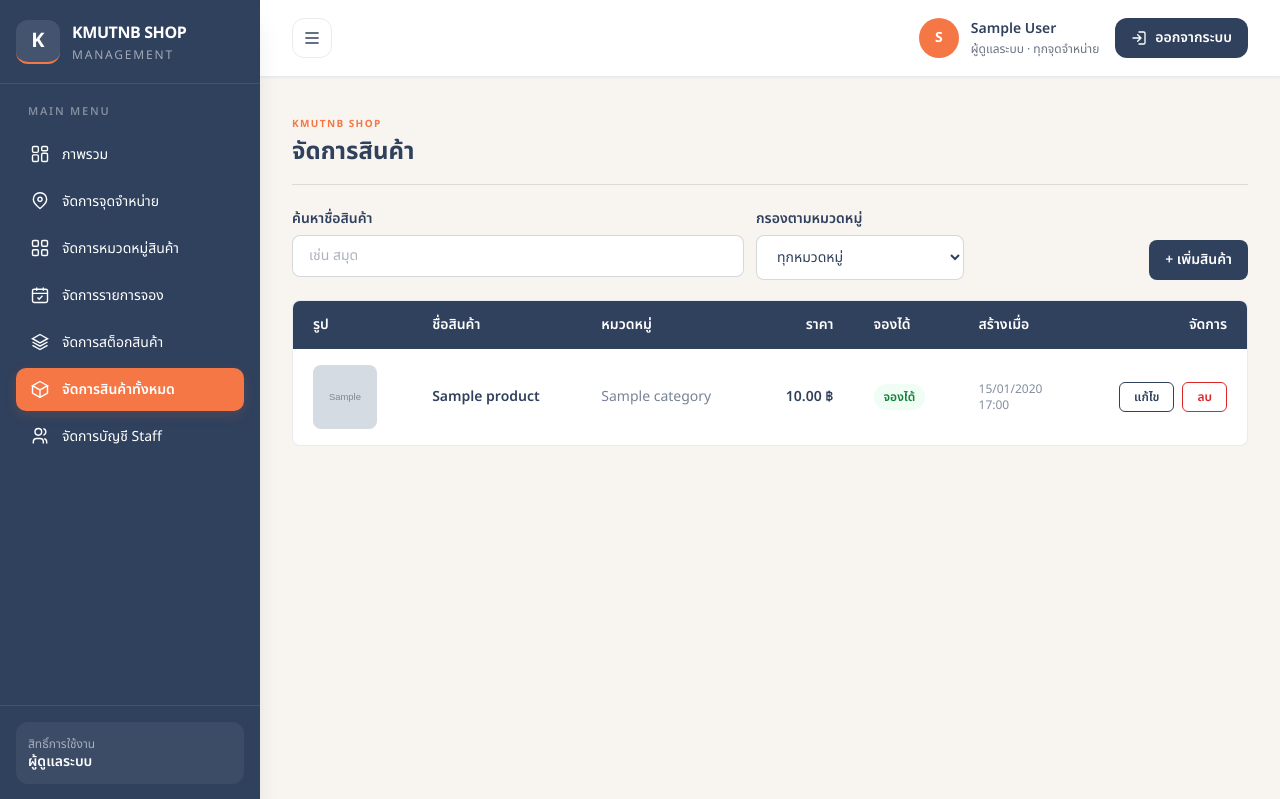
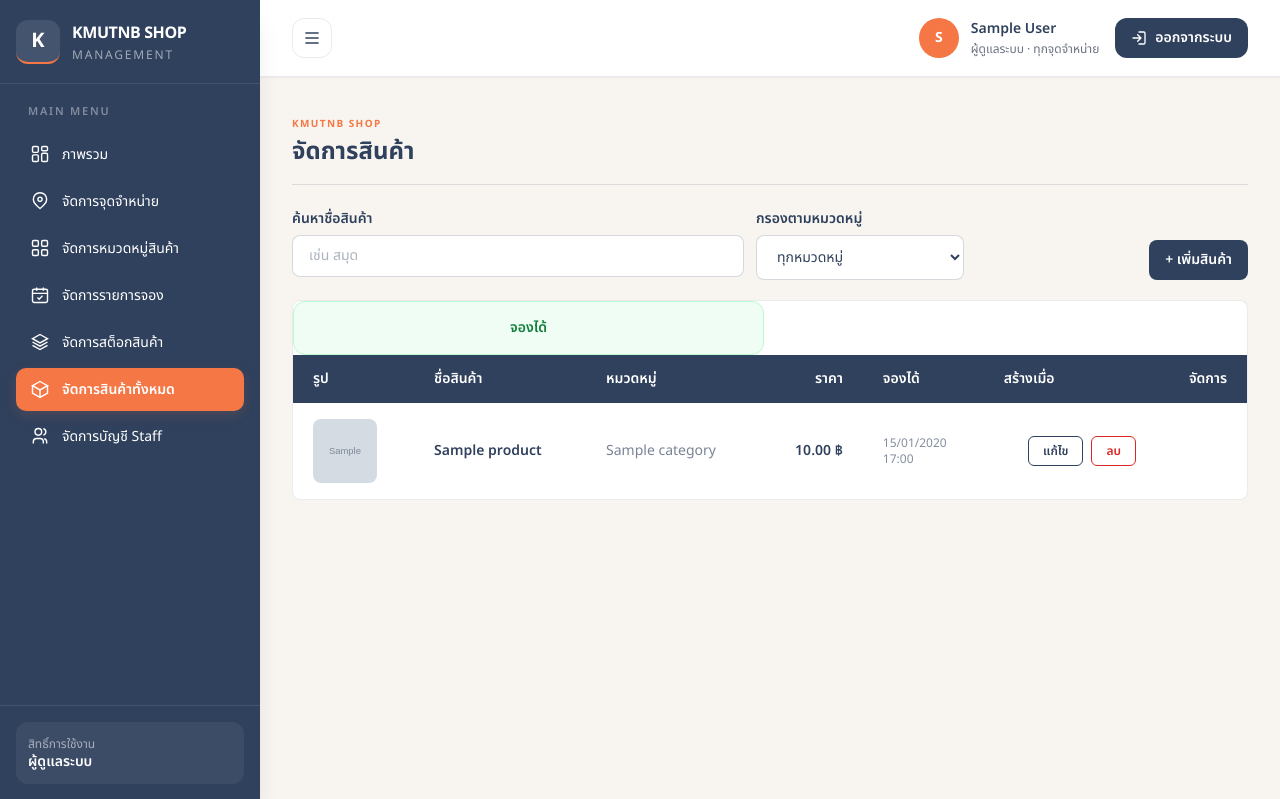
Before and after one commit to cs6636135/Kmutnb_Shop_, a Django app: page /manage/products/ in a window 1280 px wide. Shown: the top 799 px of the page. Run offline with Django 5.2, Linux system fonts and the light colour scheme; a user stored in the database is signed in; tables that the repository leaves empty hold one stand-in row (values such as "Sample post"); grey boxes marked "Sample" are stand-in pictures; some libraries are stand-ins or nearby versions.

Commit message:
Update products.html

```diff
--- a/templates/manage/products.html
+++ b/templates/manage/products.html
@@ -78,13 +78,17 @@
                                 <td class="whitespace-nowrap px-5 py-4 text-right align-middle font-semibold">
                                     {{ p.price|floatformat:2 }} ฿
                                 </td>
-                                <td class="whitespace-nowrap px-5 py-4 align-middle">
-                                    {% if p.reservable %}
-                                        <span class="rounded-full bg-green-50 px-2.5 py-1 text-xs font-semibold text-green-700">จองได้</span>
-                                    {% else %}
-                                        <span class="rounded-full bg-slate-100 px-2.5 py-1 text-xs font-semibold text-slate-600">จองไม่ได้</span>
-                                    {% endif %}
-                                </td>
+                                <div class="grid grid-cols-2 gap-3">
+    {% if p.reservable %}
+        <div class="flex items-center justify-center rounded-xl border border-green-200 bg-green-50 px-3 py-4 text-sm font-semibold text-green-700">
+            จองได้
+        </div>
+    {% else %}
+        <div class="flex items-center justify-center rounded-xl border border-slate-200 bg-slate-100 px-3 py-4 text-sm font-semibold text-slate-600">
+            จองไม่ได้
+        </div>
+    {% endif %}
+</div>
                                 <td class="whitespace-nowrap px-5 py-4 align-middle text-xs text-[#30415D]/60">
                                     {{ p.created_at|date:"d/m/Y" }}<br>{{ p.created_at|date:"H:i" }}
                                 </td>
```
